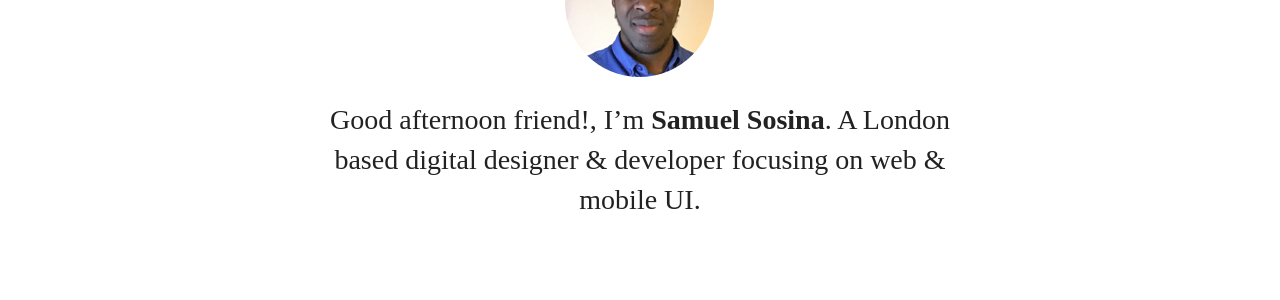
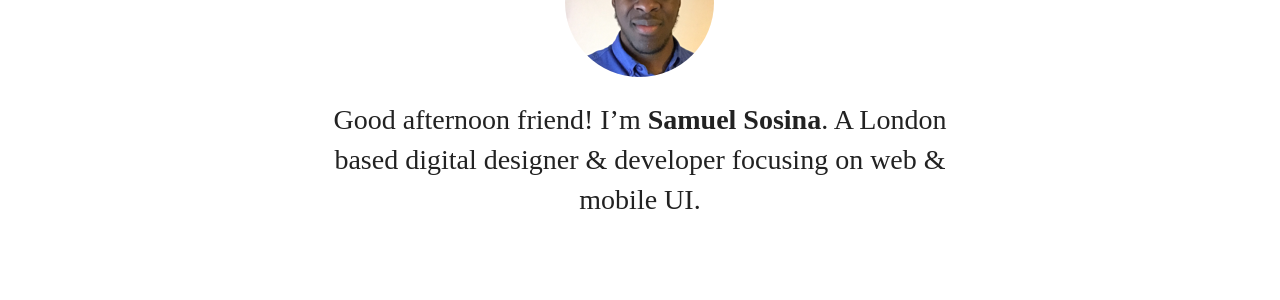
Before and after one commit to ssosina/sosina.me, a Jekyll site: the page built from index.html, in a window 1280 px wide. Shown: the part 260-560 px from the top of the page. Built offline with Jekyll 4.4.1, drawn with Linux system fonts in a browser that asks for light colours; nearby versions of some CDN libraries.

Commit message:
Punctuation mistake

```diff
--- a/_includes/hero.html
+++ b/_includes/hero.html
@@ -2,7 +2,7 @@
 	<div class="hero__container">
 	<div class="hero__content">
 	    <img class="hero__img" src="../img/display_thumb.png" srcset="../img/display_thumb@2x.png 2x" />
-	    <h1 class="hero__summary"><span id="greeting">Hey</span>, I’m <b>Samuel Sosina</b>. A London based digital designer &amp; developer focusing on web &amp; mobile UI.</h1>
+	    <h1 class="hero__summary"><span id="greeting">Hey,</span> I’m <b>Samuel Sosina</b>. A London based digital designer &amp; developer focusing on web &amp; mobile UI.</h1>
 	</div>
 	</div>
 </div>
--- a/js/app.js
+++ b/js/app.js
@@ -4,11 +4,11 @@
 var currentHour = currentDate.getHours();
 
 if(currentHour < 12){
-  greetingText = "Good morning sunshine"
+  greetingText = "Good morning sunshine!"
 }else if(currentHour < 18){
  greetingText = "Good afternoon friend!"
 }else{
-	greetingText = "Good evening sleepy head"
+	greetingText = "Good evening sleepy head!"
 }
 
 jQuery("#greeting").text(greetingText);
```
Also changed, not shown: 1 other file.
